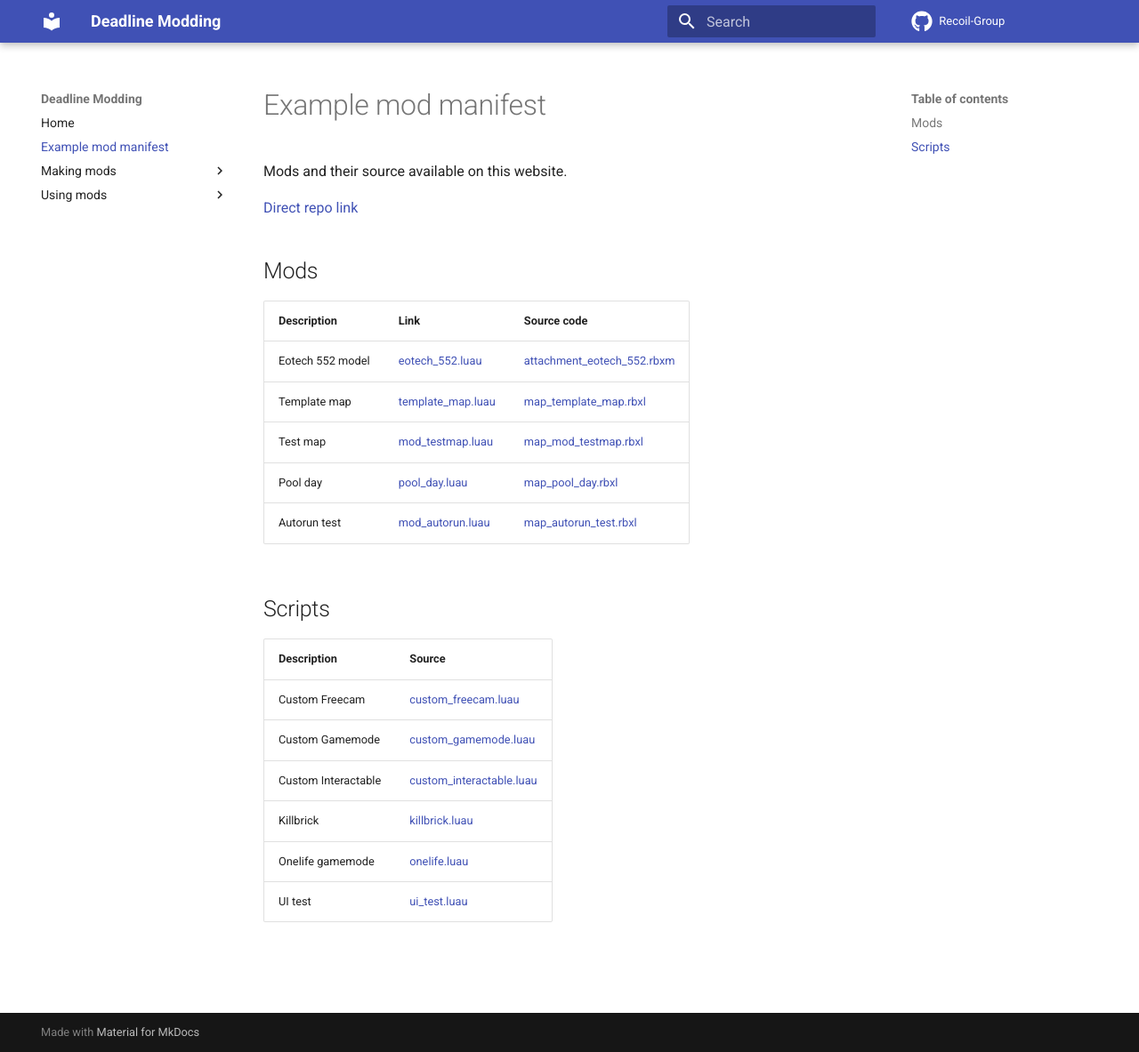
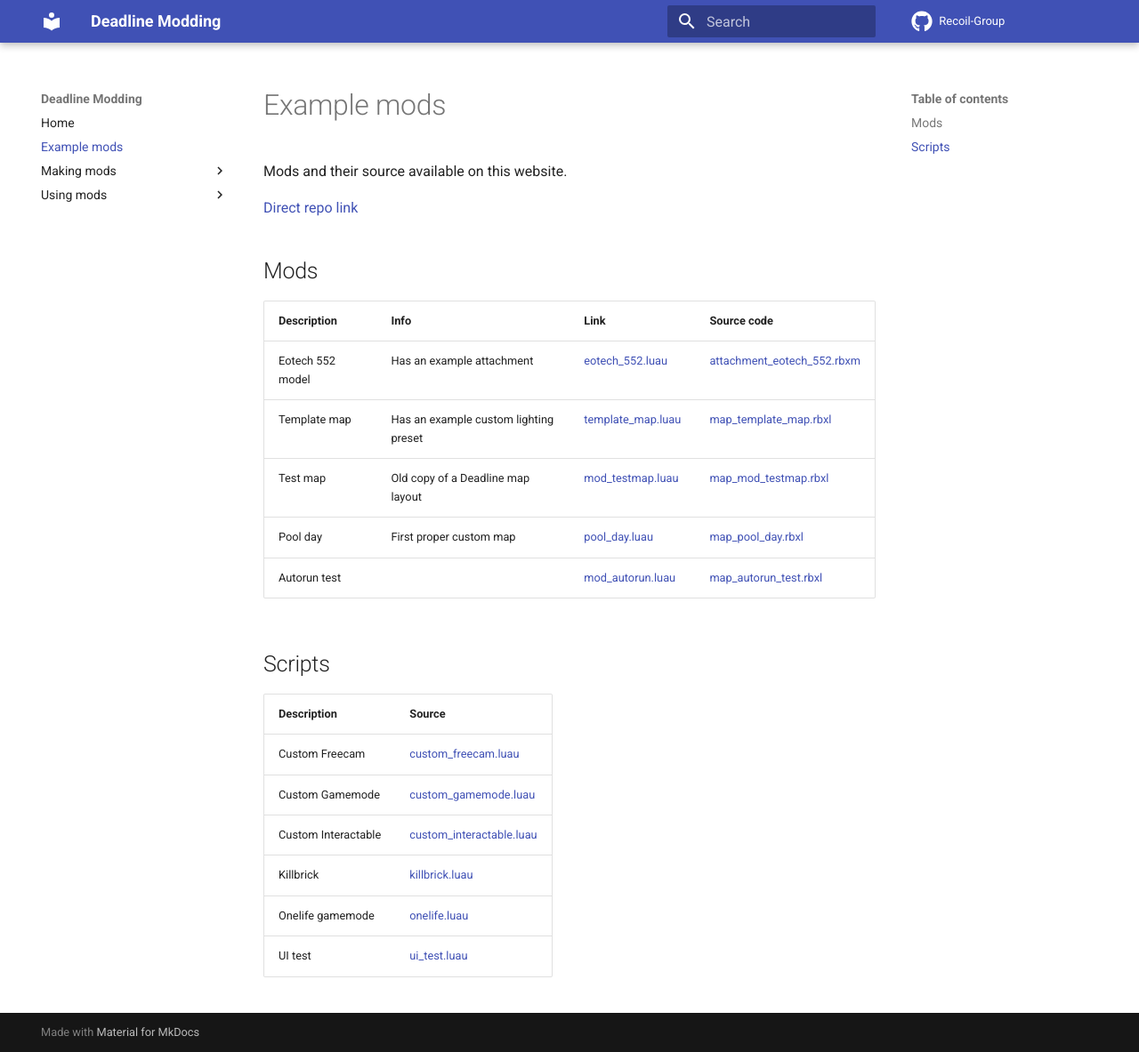
Before and after one commit to recoil-group/deadline-insitux-core-scripts, an MkDocs documentation site: the page built from docs/mod-list.md, in a window 1280 px wide and 1183 px high. Shown: the whole window at 89% size. Built offline with MkDocs 1.6.1 and Material for MkDocs 9.7.7, drawn with Linux system fonts in a browser that asks for light colours.

Commit message:
document new apis, document some existing ones better

```diff
--- a/docs/mod-list.md
+++ b/docs/mod-list.md
@@ -1,4 +1,4 @@
-# Example mod manifest
+# Example mods
 
 Mods and their source available on this website.
 
@@ -6,13 +6,13 @@ Mods and their source available on this website.
 
 ## Mods
 
-| Description      | Link                                                   | Source code                                                             |
-| ---------------- | ------------------------------------------------------ | ----------------------------------------------------------------------- |
-| Eotech 552 model | [eotech_552.luau](example/modfile/eotech_552.luau)     | [attachment_eotech_552.rbxm](example/source/attachment_eotech_552.rbxl) |
-| Template map     | [template_map.luau](example/modfile/template_map.luau) | [map_template_map.rbxl](example/source/map_template_map.rbxl)           |
-| Test map         | [mod_testmap.luau](example/modfile/mod_testmap.luau)   | [map_mod_testmap.rbxl](example/source/map_mod_testmap.rbxl)             |
-| Pool day         | [pool_day.luau](example/modfile/pool_day.luau)         | [map_pool_day.rbxl](example/source/map_pool_day.rbxl)                   |
-| Autorun test     | [mod_autorun.luau](example/modfile/mod_autorun.luau)   | [map_autorun_test.rbxl](example/source/map_autorun_test.rbxl)           |
+| Description      | Info                                  | Link                                                   | Source code                                                             |
+| ---------------- | ------------------------------------- | ------------------------------------------------------ | ----------------------------------------------------------------------- |
+| Eotech 552 model | Has an example attachment             | [eotech_552.luau](example/modfile/eotech_552.luau)     | [attachment_eotech_552.rbxm](example/source/attachment_eotech_552.rbxl) |
+| Template map     | Has an example custom lighting preset | [template_map.luau](example/modfile/template_map.luau) | [map_template_map.rbxl](example/source/map_template_map.rbxl)           |
+| Test map         | Old copy of a Deadline map layout     | [mod_testmap.luau](example/modfile/mod_testmap.luau)   | [map_mod_testmap.rbxl](example/source/map_mod_testmap.rbxl)             |
+| Pool day         | First proper custom map               | [pool_day.luau](example/modfile/pool_day.luau)         | [map_pool_day.rbxl](example/source/map_pool_day.rbxl)                   |
+| Autorun test     |                                       | [mod_autorun.luau](example/modfile/mod_autorun.luau)   | [map_autorun_test.rbxl](example/source/map_autorun_test.rbxl)           |
 
 ## Scripts
 
```
Also changed, not shown: docs/making-mods/index.md (+6 -1 lines), docs/making-mods/mapping/interactables.md (+1 -1 lines), docs/making-mods/mapping/lighting.md (added, +7 -0 lines), docs/making-mods/mapping/limitations.md (added, +12 -0 lines), docs/making-mods/mapping/prefabs.md (+1 -1 lines), docs/making-mods/scripting/api.md (+19 -0 lines), 4 other files.
